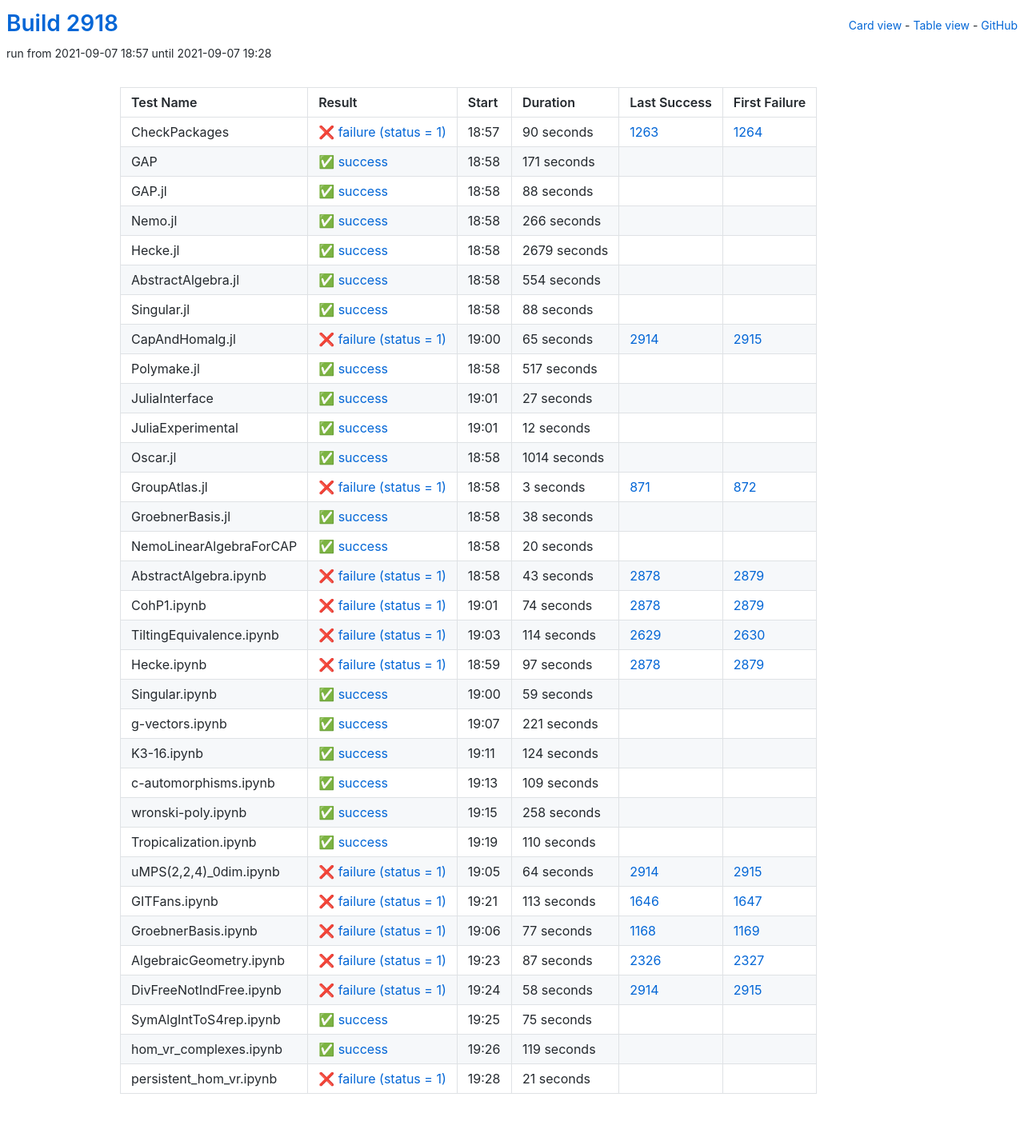
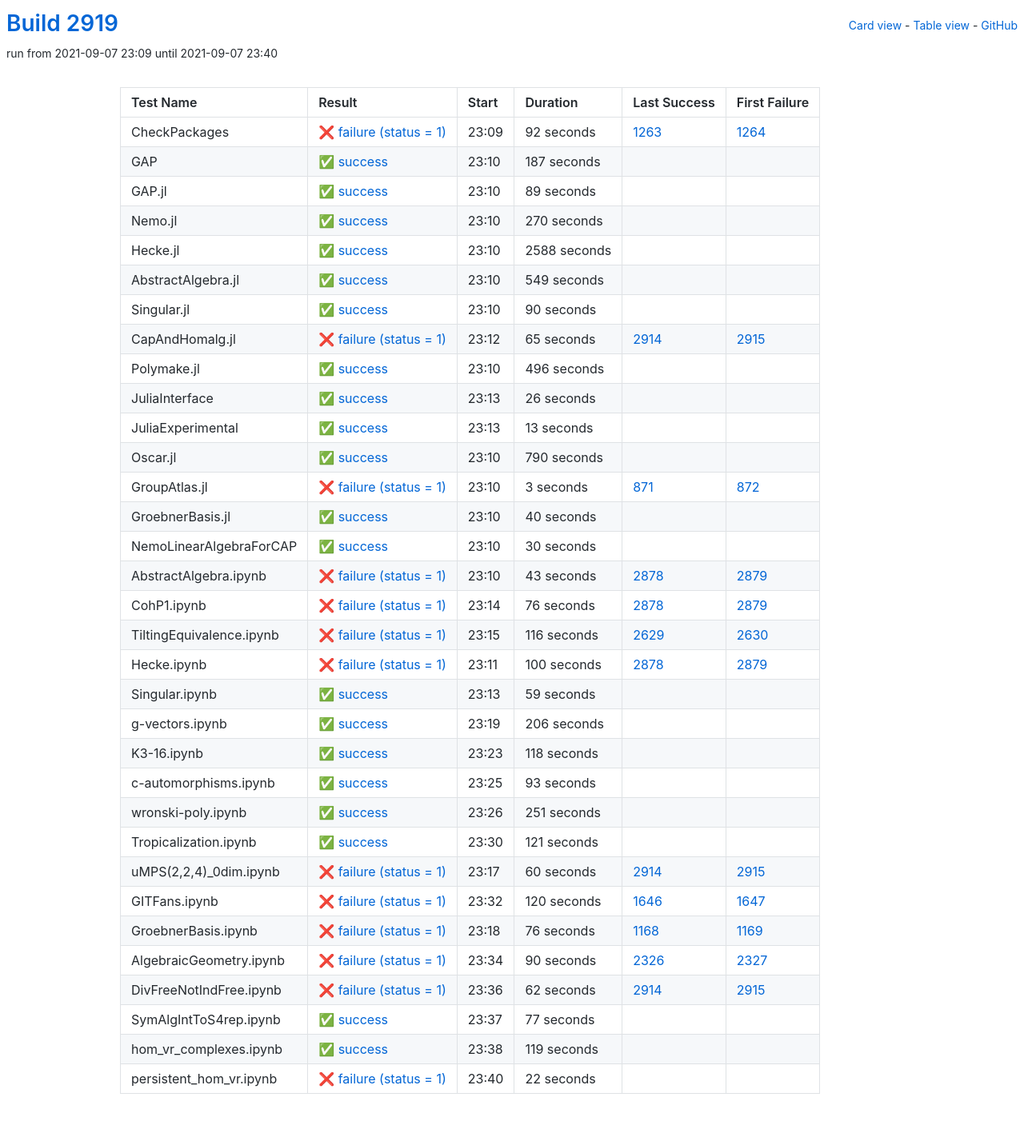
Before and after one commit to oscar-system/oscar-ci-status-stable, a Jekyll site: the page built from table.html, in a window 1280 px wide. Shown: the whole page at 80% size. Built offline with Jekyll 4.4.1, drawn with Linux system fonts in a browser that asks for light colours.

Commit message:
Build #2919

```diff
--- a/_data/ci.yml
+++ b/_data/ci.yml
@@ -1,6 +1,6 @@
 ---
-build: 2918
-build_url: https://oscarci.mathematik.uni-kl.de/job/oscar-stable/2918/
+build: 2919
+build_url: https://oscarci.mathematik.uni-kl.de/job/oscar-stable/2919/
 job: oscar-stable
 organization: oscar-system
 repo: oscar-ci-status-stable
@@ -8,92 +8,92 @@ repourl: https://github.com/oscar-system/oscar-ci-status-stable
 tests:
 - name: CheckPackages
   id: checkpackages
-  log: https://oscarci.mathematik.uni-kl.de/job/oscar-stable/2918/artifact/logs/build-2918/CheckPackages.log
-  start: 2021-09-07 18:57
+  log: https://oscarci.mathematik.uni-kl.de/job/oscar-stable/2919/artifact/logs/build-2919/CheckPackages.log
+  start: 2021-09-07 23:09
   success: false
   exitcode: 1
   status: failure
-  duration: 90
+  duration: 92
   last_success: 1263
   last_success_url: https://oscarci.mathematik.uni-kl.de/job/oscar-stable/1263/
   first_failure: 1264
   first_failure_url: https://oscarci.mathematik.uni-kl.de/job/oscar-stable/1264/
 - name: GAP
   id: gap
-  log: https://oscarci.mathematik.uni-kl.de/job/oscar-stable/2918/artifact/logs/build-2918/GAP.log
-  start: 2021-09-07 18:58
+  log: https://oscarci.mathematik.uni-kl.de/job/oscar-stable/2919/artifact/logs/build-2919/GAP.log
+  start: 2021-09-07 23:10
   success: true
   exitcode: 0
   status: success
-  duration: 171
+  duration: 187
   last_success: false
   last_success_url:
   first_failure: false
   first_failure_url:
 - name: GAP.jl
   id: gap-jl
-  log: https://oscarci.mathematik.uni-kl.de/job/oscar-stable/2918/artifact/logs/build-2918/GAP.jl.log
-  start: 2021-09-07 18:58
+  log: https://oscarci.mathematik.uni-kl.de/job/oscar-stable/2919/artifact/logs/build-2919/GAP.jl.log
+  start: 2021-09-07 23:10
   success: true
   exitcode: 0
   status: success
-  duration: 88
+  duration: 89
   last_success: false
   last_success_url:
   first_failure: false
   first_failure_url:
 - name: Nemo.jl
   id: nemo-jl
-  log: https://oscarci.mathematik.uni-kl.de/job/oscar-stable/2918/artifact/logs/build-2918/Nemo.jl.log
-  start: 2021-09-07 18:58
+  log: https://oscarci.mathematik.uni-kl.de/job/oscar-stable/2919/artifact/logs/build-2919/Nemo.jl.log
+  start: 2021-09-07 23:10
   success: true
   exitcode: 0
   status: success
-  duration: 266
+  duration: 270
   last_success: false
   last_success_url:
   first_failure: false
   first_failure_url:
 - name: Hecke.jl
   id: hecke-jl
-  log: https://oscarci.mathematik.uni-kl.de/job/oscar-stable/2918/artifact/logs/build-2918/Hecke.jl.log
-  start: 2021-09-07 18:58
+  log: https://oscarci.mathematik.uni-kl.de/job/oscar-stable/2919/artifact/logs/build-2919/Hecke.jl.log
+  start: 2021-09-07 23:10
   success: true
   exitcode: 0
   status: success
-  duration: 2679
+  duration: 2588
   last_success: false
   last_success_url:
   first_failure: false
   first_failure_url:
 - name: AbstractAlgebra.jl
   id: abstractalgebra-jl
-  log: https://oscarci.mathematik.uni-kl.de/job/oscar-stable/2918/artifact/logs/build-2918/AbstractAlgebra.jl.log
-  start: 2021-09-07 18:58
+  log: https://oscarci.mathematik.uni-kl.de/job/oscar-stable/2919/artifact/logs/build-2919/AbstractAlgebra.jl.log
+  start: 2021-09-07 23:10
   success: true
   exitcode: 0
   status: success
-  duration: 554
+  duration: 549
   last_success: false
   last_success_url:
   first_failure: false
   first_failure_url:
 - name: Singular.jl
   id: singular-jl
-  log: https://oscarci.mathematik.uni-kl.de/job/oscar-stable/2918/artifact/logs/build-2918/Singular.jl.log
-  start: 2021-09-07 18:58
+  log: https://oscarci.mathematik.uni-kl.de/job/oscar-stable/2919/artifact/logs/build-2919/Singular.jl.log
+  start: 2021-09-07 23:10
   success: true
   exitcode: 0
   status: success
-  duration: 88
+  duration: 90
   last_success: false
   last_success_url:
   first_failure: false
   first_failure_url:
 - name: CapAndHomalg.jl
   id: capandhomalg-jl
-  log: https://oscarci.mathematik.uni-kl.de/job/oscar-stable/2918/artifact/logs/build-2918/CapAndHomalg.jl.log
-  start: 2021-09-07 19:00
+  log: https://oscarci.mathematik.uni-kl.de/job/oscar-stable/2919/artifact/logs/build-2919/CapAndHomalg.jl.log
+  start: 2021-09-07 23:12
   success: false
   exitcode: 1
   status: failure
@@ -104,56 +104,56 @@ tests:
   first_failure_url: https://oscarci.mathematik.uni-kl.de/job/oscar-stable/2915/
 - name: Polymake.jl
   id: polymake-jl
-  log: https://oscarci.mathematik.uni-kl.de/job/oscar-stable/2918/artifact/logs/build-2918/Polymake.jl.log
-  start: 2021-09-07 18:58
+  log: https://oscarci.mathematik.uni-kl.de/job/oscar-stable/2919/artifact/logs/build-2919/Polymake.jl.log
+  start: 2021-09-07 23:10
   success: true
   exitcode: 0
   status: success
-  duration: 517
+  duration: 496
   last_success: false
   last_success_url:
   first_failure: false
   first_failure_url:
 - name: JuliaInterface
   id: juliainterface
-  log: https://oscarci.mathematik.uni-kl.de/job/oscar-stable/2918/artifact/logs/build-2918/JuliaInterface.log
-  start: 2021-09-07 19:01
+  log: https://oscarci.mathematik.uni-kl.de/job/oscar-stable/2919/artifact/logs/build-2919/JuliaInterface.log
+  start: 2021-09-07 23:13
   success: true
   exitcode: 0
   status: success
-  duration: 27
+  duration: 26
   last_success: false
   last_success_url:
   first_failure: false
   first_failure_url:
 - name: JuliaExperimental
   id: juliaexperimental
-  log: https://oscarci.mathematik.uni-kl.de/job/oscar-stable/2918/artifact/logs/build-2918/JuliaExperimental.log
-  start: 2021-09-07 19:01
+  log: https://oscarci.mathematik.uni-kl.de/job/oscar-stable/2919/artifact/logs/build-2919/JuliaExperimental.log
+  start: 2021-09-07 23:13
   success: true
   exitcode: 0
   status: success
-  duration: 12
+  duration: 13
   last_success: false
   last_success_url:
   first_failure: false
   first_failure_url:
 - name: Oscar.jl
   id: oscar-jl
-  log: https://oscarci.mathematik.uni-kl.de/job/oscar-stable/2918/artifact/logs/build-2918/Oscar.jl.log
-  start: 2021-09-07 18:58
+  log: https://oscarci.mathematik.uni-kl.de/job/oscar-stable/2919/artifact/logs/build-2919/Oscar.jl.log
+  start: 2021-09-07 23:10
   success: true
   exitcode: 0
   status: success
-  duration: 1014
+  duration: 790
   last_success: false
   last_success_url:
   first_failure: false
   first_failure_url:
 - name: GroupAtlas.jl
   id: groupatlas-jl
-  log: https://oscarci.mathematik.uni-kl.de/job/oscar-stable/2918/artifact/logs/build-2918/GroupAtlas.jl.log
-  start: 2021-09-07 18:58
+  log: https://oscarci.mathematik.uni-kl.de/job/oscar-stable/2919/artifact/logs/build-2919/GroupAtlas.jl.log
+  start: 2021-09-07 23:10
   success: false
   exitcode: 1
   status: failure
@@ -164,32 +164,32 @@ tests:
   first_failure_url: https://oscarci.mathematik.uni-kl.de/job/oscar-stable/872/
 - name: GroebnerBasis.jl
   id: groebnerbasis-jl
-  log: https://oscarci.mathematik.uni-kl.de/job/oscar-stable/2918/artifact/logs/build-2918/GroebnerBasis.jl.log
-  start: 2021-09-07 18:58
+  log: https://oscarci.mathematik.uni-kl.de/job/oscar-stable/2919/artifact/logs/build-2919/GroebnerBasis.jl.log
+  start: 2021-09-07 23:10
   success: true
   exitcode: 0
   status: success
-  duration: 38
+  duration: 40
   last_success: false
   last_success_url:
   first_failure: false
   first_failure_url:
 - name: NemoLinearAlgebraForCAP
   id: nemolinearalgebraforcap
-  log: https://oscarci.mathematik.uni-kl.de/job/oscar-stable/2918/artifact/logs/build-2918/NemoLinearAlgebraForCAP.log
-  start: 2021-09-07 18:58
+  log: https://oscarci.mathematik.uni-kl.de/job/oscar-stable/2919/artifact/logs/build-2919/NemoLinearAlgebraForCAP.log
+  start: 2021-09-07 23:10
   success: true
   exitcode: 0
   status: success
-  duration: 20
+  duration: 30
   last_success: false
   last_success_url:
   first_failure: false
   first_failure_url:
 - name: AbstractAlgebra.ipynb
   id: abstractalgebra-ipynb
-  log: https://oscarci.mathematik.uni-kl.de/job/oscar-stable/2918/artifact/logs/build-2918/AbstractAlgebra.ipynb.log
-  start: 2021-09-07 18:58
+  log: https://oscarci.mathematik.uni-kl.de/job/oscar-stable/2919/artifact/logs/build-2919/AbstractAlgebra.ipynb.log
+  start: 2021-09-07 23:10
   success: false
   exitcode: 1
   status: failure
@@ -200,44 +200,44 @@ tests:
   first_failure_url: https://oscarci.mathematik.uni-kl.de/job/oscar-stable/2879/
 - name: CohP1.ipynb
   id: cohp1-ipynb
-  log: https://oscarci.mathematik.uni-kl.de/job/oscar-stable/2918/artifact/logs/build-2918/CohP1.ipynb.log
-  start: 2021-09-07 19:01
+  log: https://oscarci.mathematik.uni-kl.de/job/oscar-stable/2919/artifact/logs/build-2919/CohP1.ipynb.log
+  start: 2021-09-07 23:14
   success: false
   exitcode: 1
   status: failure
-  duration: 74
+  duration: 76
   last_success: 2878
   last_success_url: https://oscarci.mathematik.uni-kl.de/job/oscar-stable/2878/
   first_failure: 2879
   first_failure_url: https://oscarci.mathematik.uni-kl.de/job/oscar-stable/2879/
 - name: TiltingEquivalence.ipynb
   id: tiltingequivalence-ipynb
-  log: https://oscarci.mathematik.uni-kl.de/job/oscar-stable/2918/artifact/logs/build-2918/TiltingEquivalence.ipynb.log
-  start: 2021-09-07 19:03
+  log: https://oscarci.mathematik.uni-kl.de/job/oscar-stable/2919/artifact/logs/build-2919/TiltingEquivalence.ipynb.log
+  start: 2021-09-07 23:15
   success: false
   exitcode: 1
   status: failure
-  duration: 114
+  duration: 116
   last_success: 2629
   last_success_url: https://oscarci.mathematik.uni-kl.de/job/oscar-stable/2629/
   first_failure: 2630
   first_failure_url: https://oscarci.mathematik.uni-kl.de/job/oscar-stable/2630/
 - name: Hecke.ipynb
   id: hecke-ipynb
-  log: https://oscarci.mathematik.uni-kl.de/job/oscar-stable/2918/artifact/logs/build-2918/Hecke.ipynb.log
-  start: 2021-09-07 18:59
+  log: https://oscarci.mathematik.uni-kl.de/job/oscar-stable/2919/artifact/logs/build-2919/Hecke.ipynb.log
+  start: 2021-09-07 23:11
   success: false
   exitcode: 1
   status: failure
-  duration: 97
+  duration: 100
   last_success: 2878
   last_success_url: https://oscarci.mathematik.uni-kl.de/job/oscar-stable/2878/
   first_failure: 2879
   first_failure_url: https://oscarci.mathematik.uni-kl.de/job/oscar-stable/2879/
 - name: Singular.ipynb
   id: singular-ipynb
-  log: https://oscarci.mathematik.uni-kl.de/job/oscar-stable/2918/artifact/logs/build-2918/Singular.ipynb.log
-  start: 2021-09-07 19:00
+  log: https://oscarci.mathematik.uni-kl.de/job/oscar-stable/2919/artifact/logs/build-2919/Singular.ipynb.log
+  start: 2021-09-07 23:13
   success: true
   exitcode: 0
   status: success
@@ -248,140 +248,140 @@ tests:
   first_failure_url:
 - name: g-vectors.ipynb
   id: g-vectors-ipynb
-  log: https://oscarci.mathematik.uni-kl.de/job/oscar-stable/2918/artifact/logs/build-2918/g-vectors.ipynb.log
-  start: 2021-09-07 19:07
+  log: https://oscarci.mathematik.uni-kl.de/job/oscar-stable/2919/artifact/logs/build-2919/g-vectors.ipynb.log
+  start: 2021-09-07 23:19
   success: true
   exitcode: 0
   status: success
-  duration: 221
+  duration: 206
   last_success: false
   last_success_url:
   first_failure: false
   first_failure_url:
 - name: K3-16.ipynb
   id: k3-16-ipynb
-  log: https://oscarci.mathematik.uni-kl.de/job/oscar-stable/2918/artifact/logs/build-2918/K3-16.ipynb.log
-  start: 2021-09-07 19:11
+  log: https://oscarci.mathematik.uni-kl.de/job/oscar-stable/2919/artifact/logs/build-2919/K3-16.ipynb.log
+  start: 2021-09-07 23:23
   success: true
   exitcode: 0
   status: success
-  duration: 124
+  duration: 118
   last_success: false
   last_success_url:
   first_failure: false
   first_failure_url:
 - name: c-automorphisms.ipynb
   id: c-automorphisms-ipynb
-  log: https://oscarci.mathematik.uni-kl.de/job/oscar-stable/2918/artifact/logs/build-2918/c-automorphisms.ipynb.log
-  start: 2021-09-07 19:13
+  log: https://oscarci.mathematik.uni-kl.de/job/oscar-stable/2919/artifact/logs/build-2919/c-automorphisms.ipynb.log
+  start: 2021-09-07 23:25
   success: true
   exitcode: 0
   status: success
-  duration: 109
+  duration: 93
   last_success: false
   last_success_url:
   first_failure: false
   first_failure_url:
 - name: wronski-poly.ipynb
   id: wronski-poly-ipynb
-  log: https://oscarci.mathematik.uni-kl.de/job/oscar-stable/2918/artifact/logs/build-2918/wronski-poly.ipynb.log
-  start: 2021-09-07 19:15
+  log: https://oscarci.mathematik.uni-kl.de/job/oscar-stable/2919/artifact/logs/build-2919/wronski-poly.ipynb.log
+  start: 2021-09-07 23:26
   success: true
   exitcode: 0
   status: success
-  duration: 258
+  duration: 251
   last_success: false
   last_success_url:
   first_failure: false
   first_failure_url:
 - name: Tropicalization.ipynb
   id: tropicalization-ipynb
-  log: https://oscarci.mathematik.uni-kl.de/job/oscar-stable/2918/artifact/logs/build-2918/Tropicalization.ipynb.log
-  start: 2021-09-07 19:19
+  log: https://oscarci.mathematik.uni-kl.de/job/oscar-stable/2919/artifact/logs/build-2919/Tropicalization.ipynb.log
+  start: 2021-09-07 23:30
   success: true
   exitcode: 0
   status: success
-  duration: 110
+  duration: 121
   last_success: false
   last_success_url:
   first_failure: false
   first_failure_url:
 - name: uMPS(2,2,4)_0dim.ipynb
   id: umps-2-2-4-0dim-ipynb
-  log: https://oscarci.mathematik.uni-kl.de/job/oscar-stable/2918/artifact/logs/build-2918/uMPS-2-2-4-_0dim.ipynb.log
-  start: 2021-09-07 19:05
+  log: https://oscarci.mathematik.uni-kl.de/job/oscar-stable/2919/artifact/logs/build-2919/uMPS-2-2-4-_0dim.ipynb.log
+  start: 2021-09-07 23:17
   success: false
   exitcode: 1
   status: failure
-  duration: 64
+  duration: 60
   last_success: 2914
   last_success_url: https://oscarci.mathematik.uni-kl.de/job/oscar-stable/2914/
   first_failure: 2915
   first_failure_url: https://oscarci.mathematik.uni-kl.de/job/oscar-stable/2915/
 - name: GITFans.ipynb
   id: gitfans-ipynb
-  log: https://oscarci.mathematik.uni-kl.de/job/oscar-stable/2918/artifact/logs/build-2918/GITFans.ipynb.log
-  start: 2021-09-07 19:21
+  log: https://oscarci.mathematik.uni-kl.de/job/oscar-stable/2919/artifact/logs/build-2919/GITFans.ipynb.log
+  start: 2021-09-07 23:32
   success: false
   exitcode: 1
   status: failure
-  duration: 113
+  duration: 120
   last_success: 1646
   last_success_url: https://oscarci.mathematik.uni-kl.de/job/oscar-stable/1646/
   first_failure: 1647
   first_failure_url: https://oscarci.mathematik.uni-kl.de/job/oscar-stable/1647/
 - name: GroebnerBasis.ipynb
   id: groebnerbasis-ipynb
-  log: https://oscarci.mathematik.uni-kl.de/job/oscar-stable/2918/artifact/logs/build-2918/GroebnerBasis.ipynb.log
-  start: 2021-09-07 19:06
+  log: https://oscarci.mathematik.uni-kl.de/job/oscar-stable/2919/artifact/logs/build-2919/GroebnerBasis.ipynb.log
+  start: 2021-09-07 23:18
   success: false
   exitcode: 1
   status: failure
-  duration: 77
+  duration: 76
   last_success: 1168
   last_success_url: https://oscarci.mathematik.uni-kl.de/job/oscar-stable/1168/
   first_failure: 1169
   first_failure_url: https://oscarci.mathematik.uni-kl.de/job/oscar-stable/1169/
 - name: AlgebraicGeometry.ipynb
   id: algebraicgeometry-ipynb
-  log: https://oscarci.mathematik.uni-kl.de/job/oscar-stable/2918/artifact/logs/build-2918/AlgebraicGeometry.ipynb.log
-  start: 2021-09-07 19:23
+  log: https://oscarci.mathematik.uni-kl.de/job/oscar-stable/2919/artifact/logs/build-2919/AlgebraicGeometry.ipynb.log
+  start: 2021-09-07 23:34
   success: false
   exitcode: 1
   status: failure
-  duration: 87
+  duration: 90
   last_success: 2326
   last_success_url: https://oscarci.mathematik.uni-kl.de/job/oscar-stable/2326/
   first_failure: 2327
   first_failure_url: https://oscarci.mathematik.uni-kl.de/job/oscar-stable/2327/
 - name: DivFreeNotIndFree.ipynb
   id: divfreenotindfree-ipynb
-  log: https://oscarci.mathematik.uni-kl.de/job/oscar-stable/2918/artifact/logs/build-2918/DivFreeNotIndFree.ipynb.log
-  start: 2021-09-07 19:24
+  log: https://oscarci.mathematik.uni-kl.de/job/oscar-stable/2919/artifact/logs/build-2919/DivFreeNotIndFree.ipynb.log
+  start: 2021-09-07 23:36
   success: false
   exitcode: 1
   status: failure
-  duration: 58
+  duration: 62
   last_success: 2914
   last_success_url: https://oscarci.mathematik.uni-kl.de/job/oscar-stable/2914/
   first_failure: 2915
   first_failure_url: https://oscarci.mathematik.uni-kl.de/job/oscar-stable/2915/
 - name: SymAlgIntToS4rep.ipynb
   id: symalginttos4rep-ipynb
-  log: https://oscarci.mathematik.uni-kl.de/job/oscar-stable/2918/artifact/logs/build-2918/SymAlgIntToS4rep.ipynb.log
-  start: 2021-09-07 19:25
+  log: https://oscarci.mathematik.uni-kl.de/job/oscar-stable/2919/artifact/logs/build-2919/SymAlgIntToS4rep.ipynb.log
+  start: 2021-09-07 23:37
   success: true
   exitcode: 0
   status: success
-  duration: 75
+  duration: 77
   last_success: false
   last_success_url:
   first_failure: false
   first_failure_url:
 - name: hom_vr_complexes.ipynb
   id: hom-vr-complexes-ipynb
-  log: https://oscarci.mathematik.uni-kl.de/job/oscar-stable/2918/artifact/logs/build-2918/hom_vr_complexes.ipynb.log
-  start: 2021-09-07 19:26
+  log: https://oscarci.mathematik.uni-kl.de/job/oscar-stable/2919/artifact/logs/build-2919/hom_vr_complexes.ipynb.log
+  start: 2021-09-07 23:38
   success: true
   exitcode: 0
   status: success
@@ -392,12 +392,12 @@ tests:
   first_failure_url:
 - name: persistent_hom_vr.ipynb
   id: persistent-hom-vr-ipynb
-  log: https://oscarci.mathematik.uni-kl.de/job/oscar-stable/2918/artifact/logs/build-2918/persistent_hom_vr.ipynb.log
-  start: 2021-09-07 19:28
+  log: https://oscarci.mathematik.uni-kl.de/job/oscar-stable/2919/artifact/logs/build-2919/persistent_hom_vr.ipynb.log
+  start: 2021-09-07 23:40
   success: false
   exitcode: 1
   status: failure
-  duration: 21
+  duration: 22
   last_success: false
   last_success_url:
   first_failure: false
```
Also changed, not shown: README.md.
